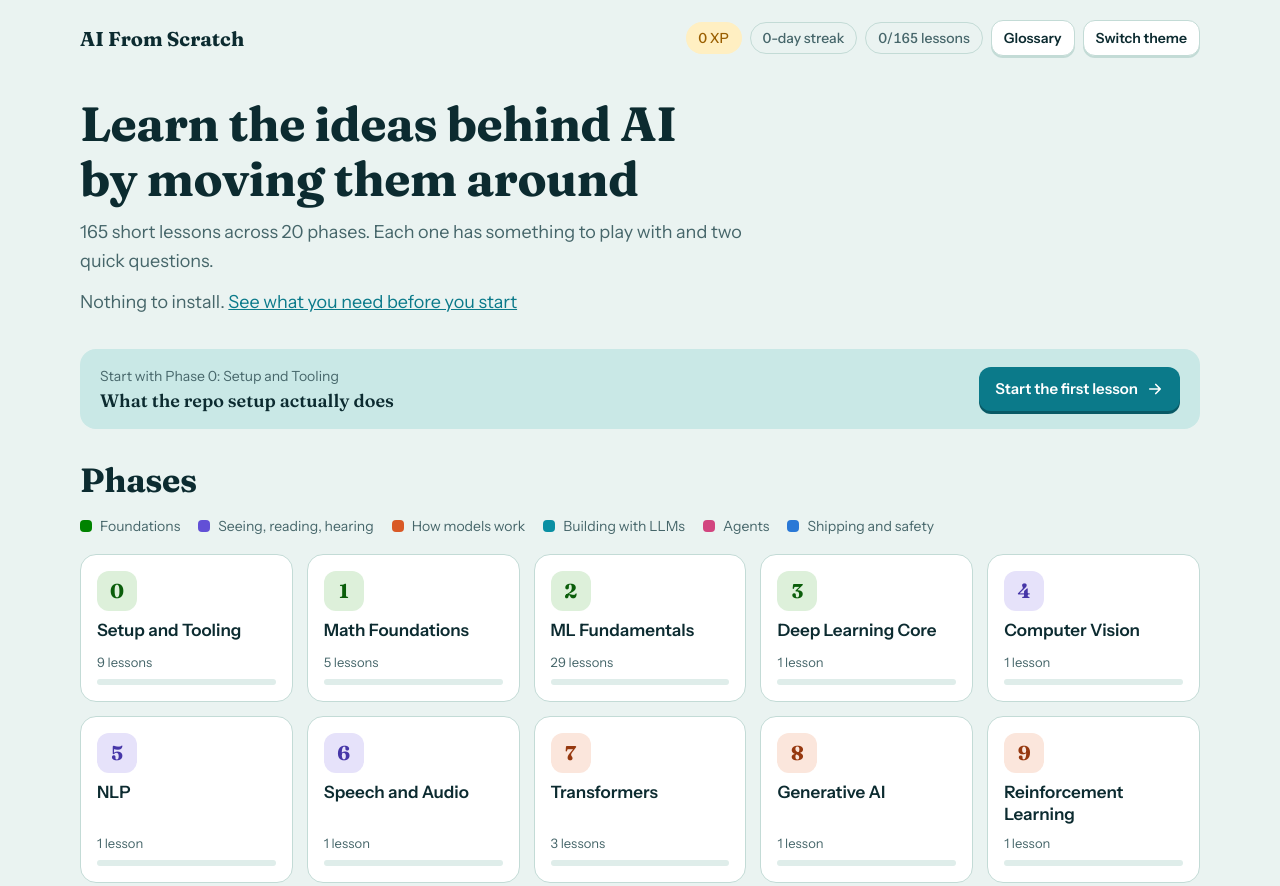
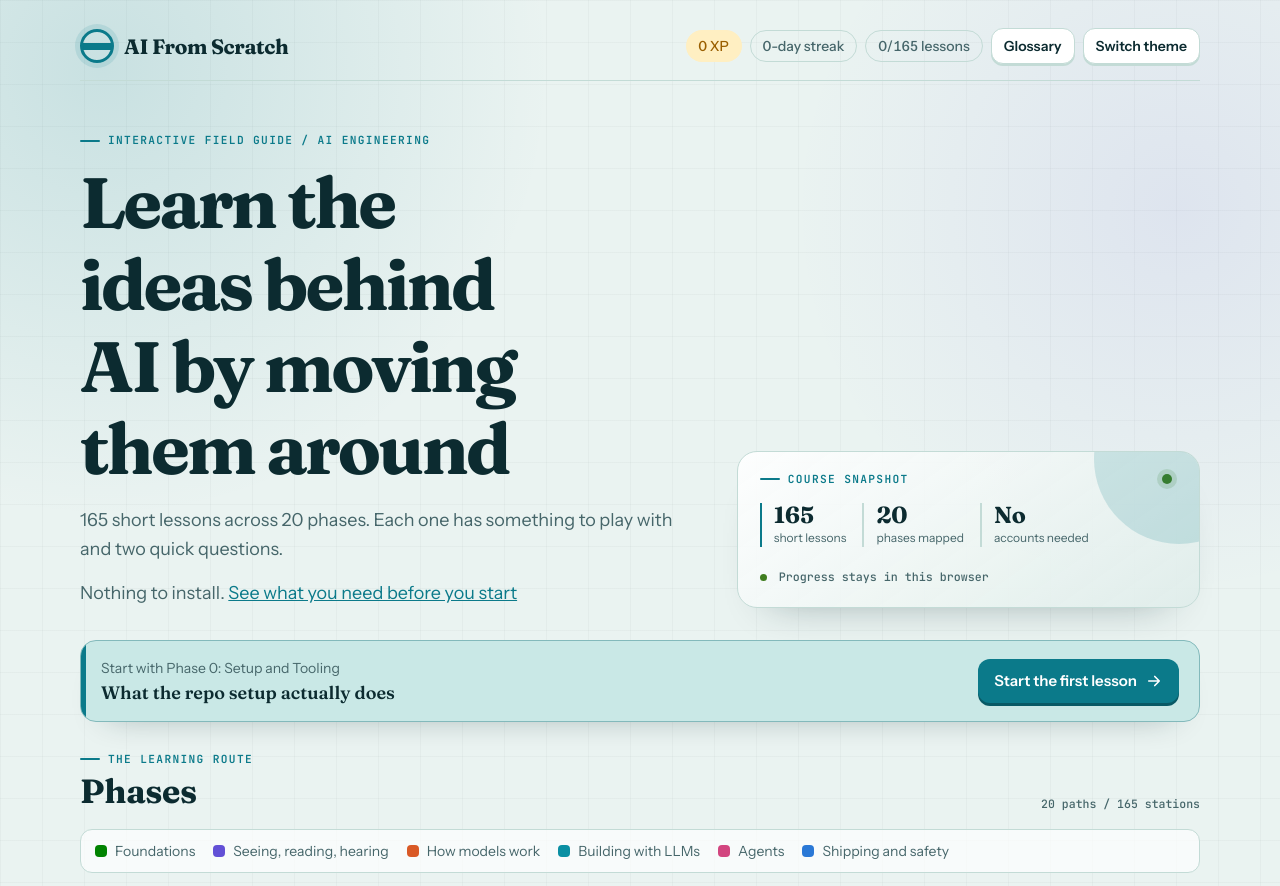
Before and after one commit to tanmayhc7/bheja-frAI, a plain HTML site: page index.html in a window 1280 px wide. Shown: the top 886 px of the page. Drawn offline with Linux system fonts and the light colour scheme.

Commit message:
Polish AI course home page

```diff
--- a/index.html
+++ b/index.html
@@ -313,6 +313,45 @@ a.plink:hover{outline:2px solid var(--accent);outline-offset:0}
   .stats .pill{font-size:13px;padding:5px 10px}
 }
 @media (prefers-reduced-motion:reduce){*{transition:none!important;scroll-behavior:auto!important}}
+/* Home visual refresh: preserve the lesson system, sharpen the learning dashboard. */
+body{background-image:radial-gradient(circle at 8% 4%,color-mix(in srgb,var(--accent) 15%,transparent),transparent 28rem),radial-gradient(circle at 92% 12%,color-mix(in srgb,var(--g1) 9%,transparent),transparent 24rem),linear-gradient(90deg,color-mix(in srgb,var(--ink) 3%,transparent) 1px,transparent 1px),linear-gradient(color-mix(in srgb,var(--ink) 3%,transparent) 1px,transparent 1px);background-size:auto,auto,42px 42px,42px 42px}
+.wrap{gap:28px}
+.top{padding:8px 0 16px;border-bottom:1px solid var(--line)}
+.brand{display:inline-flex;align-items:center;gap:10px;font-size:1.3rem;letter-spacing:-.02em}
+.brand::before{content:"";width:28px;height:28px;border:3px solid var(--accent);border-radius:50%;background:linear-gradient(var(--accent),var(--accent)) center/100% 7px no-repeat;box-shadow:0 0 0 5px color-mix(in srgb,var(--accent) 12%,transparent);flex:none}
+.hero{display:grid;grid-template-columns:minmax(0,1.15fr) minmax(280px,.85fr);gap:30px;align-items:stretch;max-width:none;padding-top:26px}
+.hero-copy{display:flex;flex-direction:column;align-items:flex-start;gap:16px;min-width:0}
+.hero h1{max-width:12ch;font-size:clamp(2.5rem,5.8vw,4.45rem);letter-spacing:-.04em}
+.hero p{max-width:58ch}
+.eyebrow{font:700 .7rem/1 var(--f-mono);letter-spacing:.12em;text-transform:uppercase;color:var(--accent);display:inline-flex;align-items:center;gap:8px}
+.eyebrow::before{content:"";display:inline-block;width:20px;height:2px;border-radius:4px;background:var(--accent)}
+.hero-panel{align-self:end;display:flex;flex-direction:column;gap:18px;padding:22px;border:1px solid var(--line);border-radius:20px;background:linear-gradient(145deg,color-mix(in srgb,var(--surface) 92%,transparent),color-mix(in srgb,var(--well) 86%,transparent));box-shadow:0 24px 44px -34px var(--shadow);position:relative;overflow:hidden}
+.hero-panel::after{content:"";position:absolute;width:170px;height:170px;right:-65px;top:-78px;border-radius:50%;background:color-mix(in srgb,var(--accent) 16%,transparent)}
+.hero-panel-top,.hero-panel-foot{display:flex;align-items:center;justify-content:space-between;gap:12px}
+.live-dot{width:10px;height:10px;border-radius:50%;background:var(--go);box-shadow:0 0 0 5px color-mix(in srgb,var(--go) 16%,transparent);margin-right:5px}
+.hero-stats{display:flex;flex-wrap:wrap;gap:16px}
+.hero-stat{display:flex;flex-direction:column;gap:2px;padding-left:12px;border-left:2px solid var(--line)}
+.hero-stat:first-child{border-left-color:var(--accent)}
+.hero-stat b{font:700 1.45rem/1 var(--f-display);font-variant-numeric:tabular-nums}
+.hero-stat span{font-size:.75rem;color:var(--ink2)}
+.hero-panel-foot{justify-content:flex-start;font:500 .73rem var(--f-mono);color:var(--ink2);padding-top:4px}
+.status-dot{width:7px;height:7px;border-radius:50%;background:var(--go);flex:none}
+.launch-card{border:1px solid color-mix(in srgb,var(--accent) 35%,var(--line));box-shadow:0 18px 34px -28px var(--shadow);position:relative;overflow:hidden}
+.launch-card::before{content:"";position:absolute;inset:0 auto 0 0;width:5px;background:var(--accent)}
+.launch-card .btn{min-width:170px}
+.phase-section{gap:18px}
+.section-head{display:flex;align-items:end;justify-content:space-between;gap:12px}
+.section-head h2{margin-top:7px}
+.section-note{font:500 .72rem var(--f-mono);color:var(--ink2)}
+.key{padding:10px 14px;border:1px solid var(--line);border-radius:12px;background:color-mix(in srgb,var(--surface) 70%,transparent)}
+.ptile{min-height:156px;padding:17px;border-radius:18px;box-shadow:0 12px 28px -28px var(--shadow)}
+.ptile::before{content:"";position:absolute;inset:0 0 auto;height:4px;background:var(--g);opacity:.85}
+.ptile:hover{transform:translateY(-4px);box-shadow:0 18px 28px -20px var(--shadow)}
+.ptile .pn{width:42px;height:42px;border-radius:13px;font-size:1.3rem}
+.ptile .nm{font-size:1.08rem}
+.bar{height:8px}
+@media (max-width:820px){.hero{grid-template-columns:1fr;gap:22px}.hero h1{max-width:13ch}.hero-panel{max-width:560px}.launch-card{padding:18px 20px}}
+@media (max-width:520px){.hero{padding-top:20px}.hero h1{font-size:clamp(2.35rem,12vw,3.6rem)}.hero-panel{padding:19px}.launch-card .btn{min-width:0}.section-head{align-items:flex-start;flex-direction:column;gap:4px}.key{gap:8px 12px}.ptile{min-height:142px;padding:14px}}
 </style>
 
 <div class="wrap">
@@ -3697,11 +3736,20 @@ function viewHome(v){
   var i=idx(at),started=Object.keys(state.done).length>0||i>=0;
   if(i<0||state.done[all[i].id]){var from=i<0?0:i;i=-1;for(var k=0;k<all.length;k++){var j=(from+k)%all.length;if(!state.done[all[j].id]){i=j;break}}}
   v.append(h('section',{class:'hero'},
-    h('h1',{id:'view-title',tabindex:'-1',text:'Learn the ideas behind AI by moving them around'}),
-    h('p',{text:all.length+' short lessons across 20 phases. Each one has something to play with and two quick questions.'}),
-    h('p',{class:'note'},'Nothing to install. ',h('a',{href:'#prereqs',text:'See what you need before you start'}))));
+    h('div',{class:'hero-copy'},
+      h('span',{class:'eyebrow',text:'Interactive field guide / AI engineering'}),
+      h('h1',{id:'view-title',tabindex:'-1',text:'Learn the ideas behind AI by moving them around'}),
+      h('p',{text:all.length+' short lessons across 20 phases. Each one has something to play with and two quick questions.'}),
+      h('p',{class:'note'},'Nothing to install. ',h('a',{href:'#prereqs',text:'See what you need before you start'}))),
+    h('div',{class:'hero-panel'},
+      h('div',{class:'hero-panel-top'},h('span',{class:'eyebrow',text:'Course snapshot'}),h('span',{class:'live-dot','aria-hidden':'true'})),
+      h('div',{class:'hero-stats'},
+        h('div',{class:'hero-stat'},h('b',{text:String(all.length)}),h('span',{text:'short lessons'})),
+        h('div',{class:'hero-stat'},h('b',{text:String(PHASES.length)}),h('span',{text:'phases mapped'})),
+        h('div',{class:'hero-stat'},h('b',{text:'No'}),h('span',{text:'accounts needed'}))),
+      h('div',{class:'hero-panel-foot'},h('span',{class:'status-dot','aria-hidden':'true'}),h('span',{text:'Progress stays in this browser'})))));
   if(i>=0){var L=all[i],p=PHASES[L.phase];
-    v.append(h('section',{class:'cont','aria-label':started?'Continue':'Start'},
+    v.append(h('section',{class:'cont launch-card','aria-label':started?'Continue':'Start'},
       h('div',{class:'ct'},h('span',{text:(started?'Next up in ':'Start with ')+'Phase '+p.n+': '+p.name}),h('strong',{text:L.title})),
       h('a',{class:'btn',id:'continue',href:'#'+L.id},started?'Continue':'Start the first lesson',icon('next'))));
   }else v.append(h('section',{class:'cont'},h('div',{class:'ct'},h('strong',{text:'You have finished every lesson here.'}),h('span',{text:'Pick any phase to review it.'}))));
@@ -3716,7 +3764,9 @@ function viewHome(v){
       h('span',{class:'pm'},h('span',{text:d?d+' of '+t+' done':t+(t===1?' lesson':' lessons')}),bar(d,t)),peek));
   });
   var key=h('ul',{class:'key','aria-label':'Colour key'});GROUPS.forEach(function(g,i){key.append(h('li',{class:'g'+i},h('span',{class:'dot'}),g[0]))});
-  v.append(h('section',{class:'sec','aria-labelledby':'ph-h'},h('h2',{id:'ph-h',text:'Phases'}),key,grid));
+  v.append(h('section',{class:'sec phase-section','aria-labelledby':'ph-h'},
+    h('div',{class:'section-head'},h('div',{},h('span',{class:'eyebrow',text:'The learning route'}),h('h2',{id:'ph-h',text:'Phases'})),h('span',{class:'section-note',text:PHASES.length+' paths / '+all.length+' stations'})),
+    key,grid));
 }
 
 function leadsTo(n){var o=[];Object.keys(NEEDS).forEach(function(k){if(NEEDS[k].indexOf(n)>-1)o.push(+k)});return o}
```
